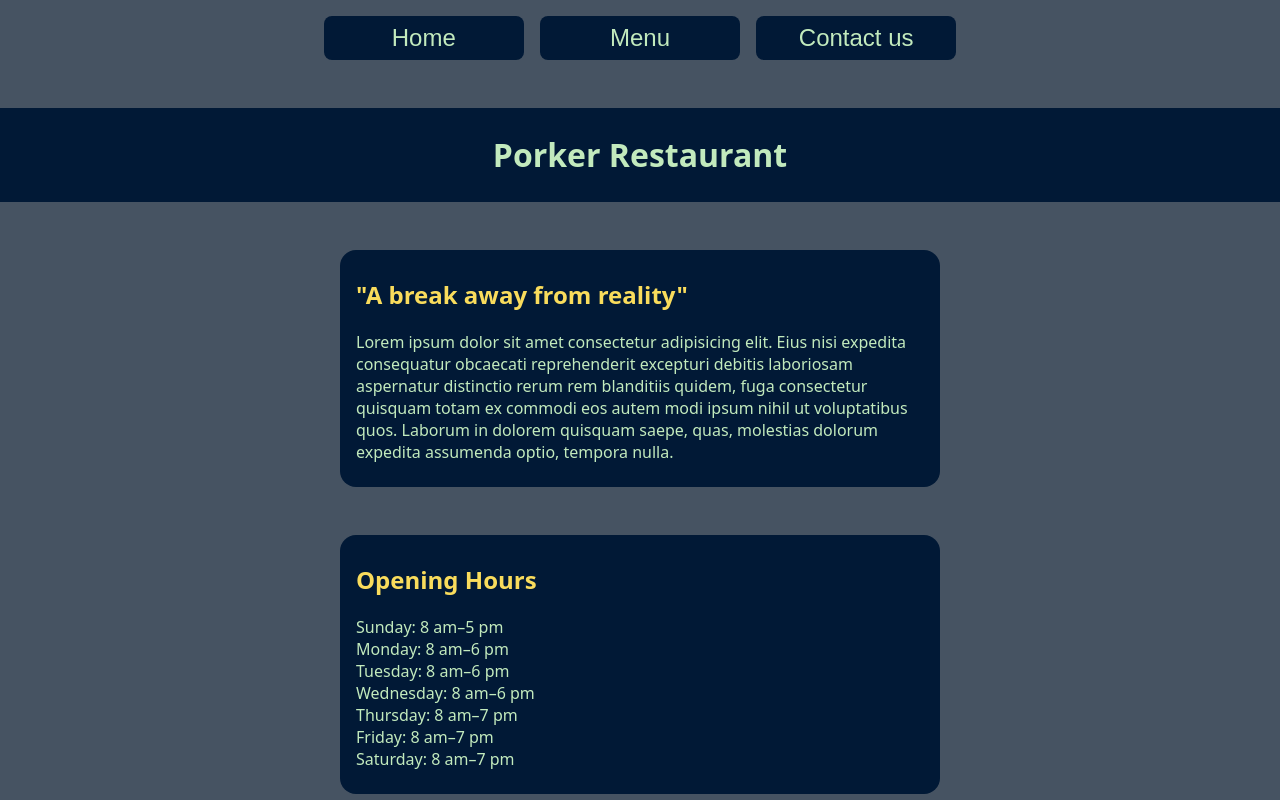
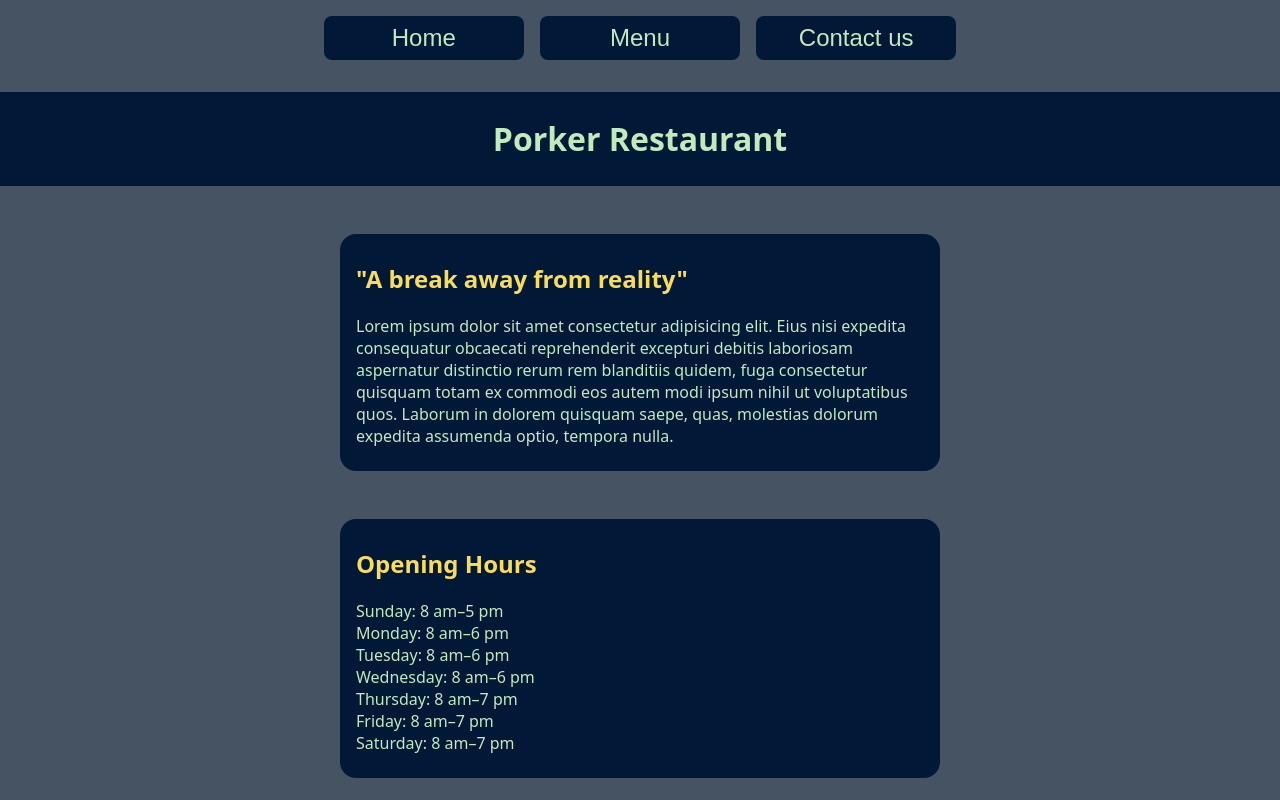
Before and after one commit to dooory/restaurant-page, a website built with webpack: page src/template.html in a window 1280 px wide. Shown: the top 800 px of the page. Built offline with nearby package versions, Linux system fonts and the light colour scheme.

Commit message:
change page header margins

```diff
--- a/src/style/main.css
+++ b/src/style/main.css
@@ -61,7 +61,7 @@ header {
     justify-content: center;
     padding: 0.25rem 0;
     background-color: #011936;
-    margin: 3rem 0 2rem;
+    margin: 2rem 0 2rem;
 }
 
 #pageHeader > .title {
```
